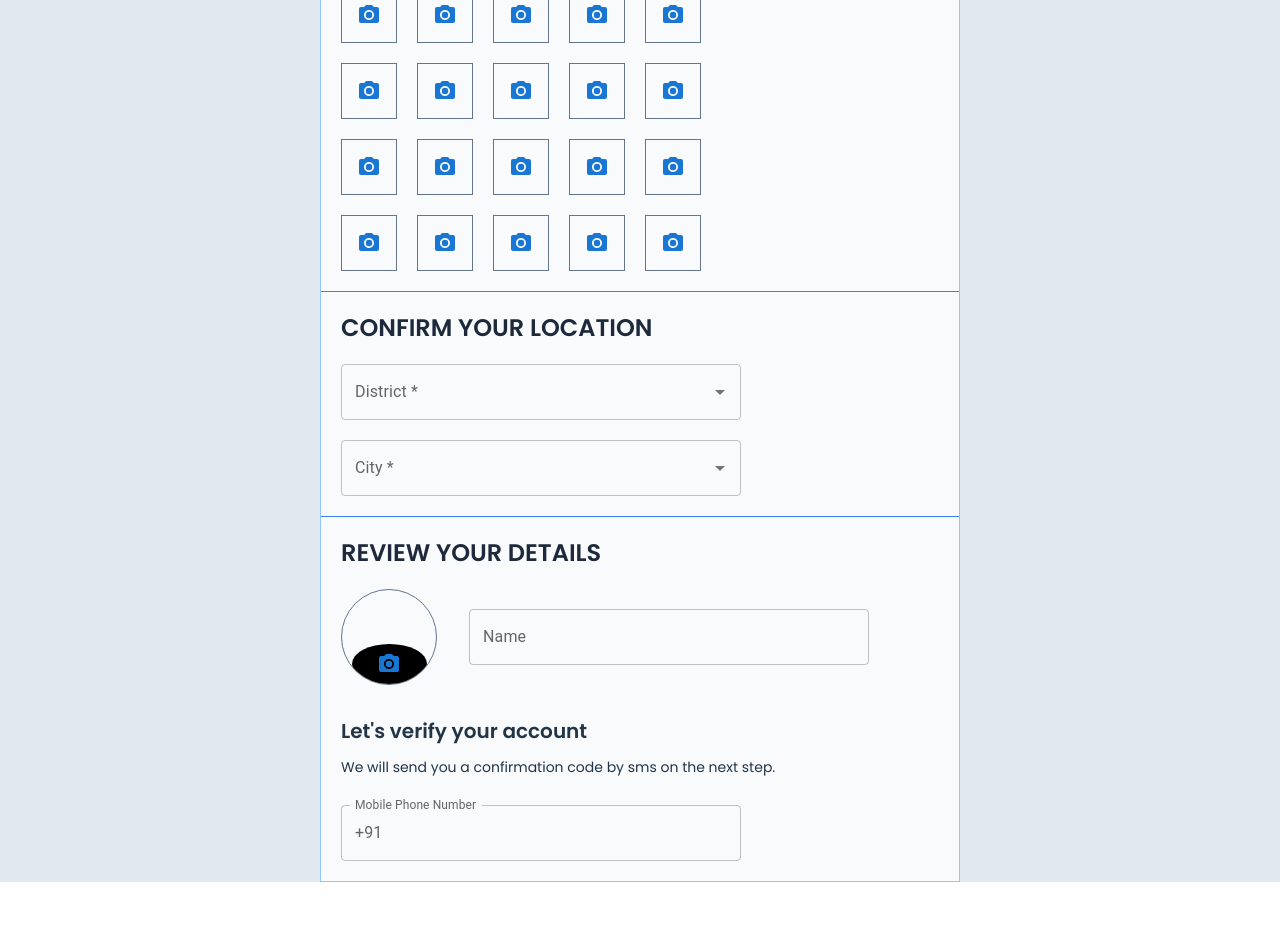
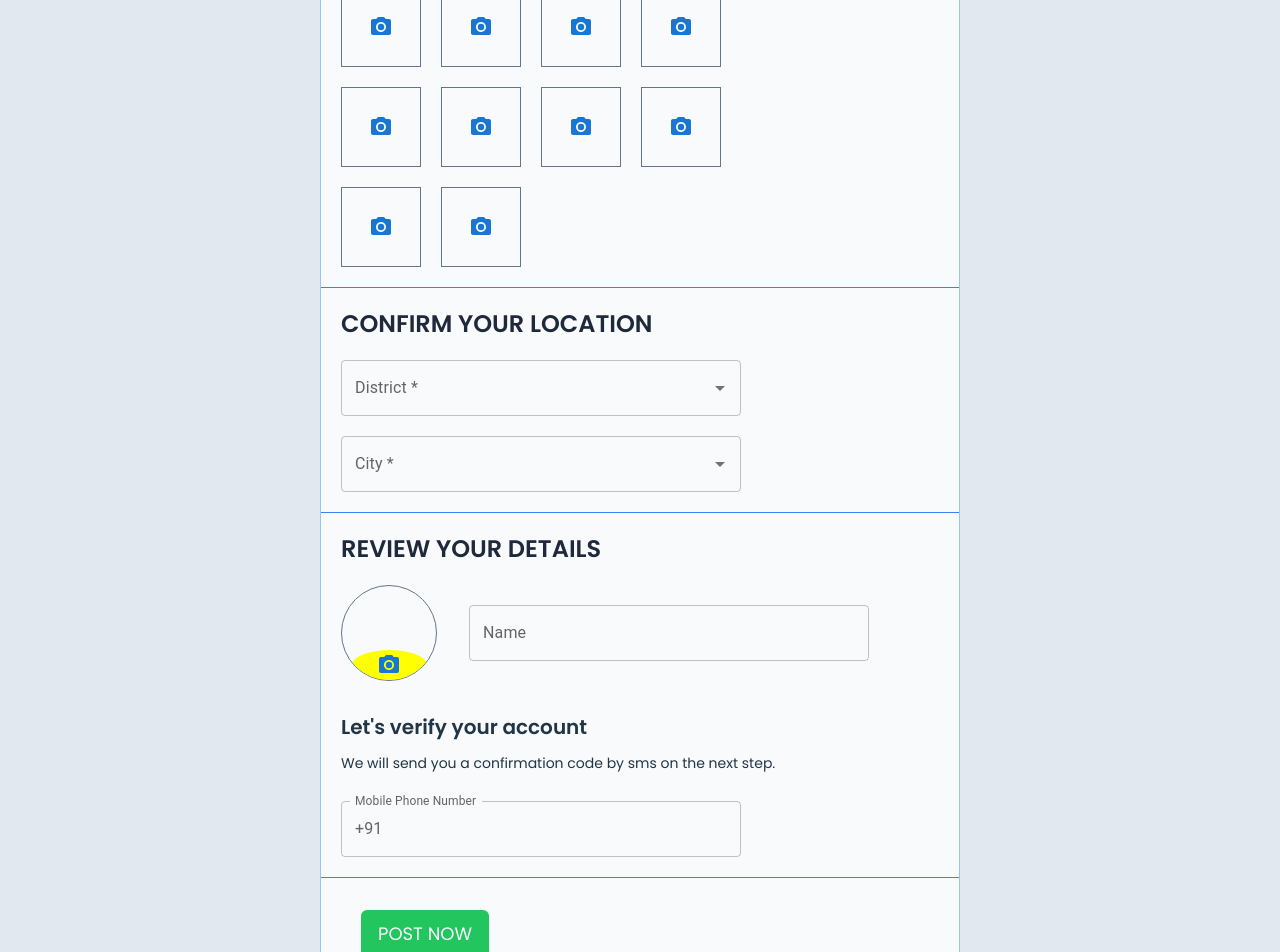
Before and after one commit to Jasil-kk/Preloved, a React (Vite) app: page /post/postform in a window 1280 px wide. Shown: the part 1380-2332 px from the top of the page. Before the commit the page ends 2262 px from the top, so only its background shows below. Built offline with nearby package versions, Linux system fonts and the light colour scheme.

Commit message:
photobox updated

```diff
--- a/src/Components/Banner.jsx
+++ b/src/Components/Banner.jsx
@@ -32,7 +32,7 @@ const Banner = () => {
             {/* <button className="w-32 h-10 bg-green-600  text-white mt-1 border-none rounded-3xl hover:bg-green-700 transition duration-150">
               add to cart
             </button> */}
-            <span className="absolute right-2 bottom-1 text-xs sm:text-sm">Yestardey</span>
+            <span className="absolute right-2 bottom-1 text-xs sm:text-sm">Yestarday</span>
           </div>
         </div>
       ))}
--- a/src/Components/styles-store/PhotoBox.jsx
+++ b/src/Components/styles-store/PhotoBox.jsx
@@ -1,19 +1,34 @@
-import React from "react";
+import React, { useState } from "react";
 import IconButton from "@mui/material/IconButton";
 import PhotoCamera from "@mui/icons-material/PhotoCamera";
 
 const PhotoBox = () => {
+  const [imageSrc, setImageSrc] = useState("");
+
+  const handleFileSelection = (e) => {
+    const file = e.target.files[0];
+    setImageSrc(URL.createObjectURL(file));
+  };
+
   return (
     <div>
-      <div className="w-14 h-14 flex justify-center items-center border border-slate-500">
+      <div className="w-20 h-20 flex justify-center items-center overflow-hidden border border-slate-500 relative">
+        <div className="absolute">
           <IconButton
             color="primary"
             aria-label="upload picture"
             component="label"
           >
-          <input hidden accept="image/*" type="file" />
+            <input
+              hidden
+              accept="image/*"
+              type="file"
+              onChange={handleFileSelection}
+            />
             <PhotoCamera />
           </IconButton>
+        </div>
+        {imageSrc && <img src={imageSrc} alt="Selected" />}
       </div>
     </div>
   );
--- a/src/Components/styles-store/ad.jsx
+++ b/src/Components/styles-store/ad.jsx
@@ -3,7 +3,7 @@ import {MdOutlineArrowForwardIos } from 'react-icons/md'
 const Ad = (props) => {
   return (
     <div>
-        <button onClick={() => props.handleClick(props.id)}  className="w-96 h-12 bg-blue-500 border-b-2 text-xl text-slate-50 text-left flex items-center font-poppins relative hover:bg-violet-600 active:bg-violet-700 focus:bg-violet-700"><span className="text-2xl mx-3">{props.icon}</span> {props.category} <span className="absolute right-1"><MdOutlineArrowForwardIos/></span></button>
+        <button onClick={() => props.handleClick(props.id)}  className="w-full h-14 bg-blue-800 border-b-2 text-xl text-slate-50 text-left flex items-center font-poppins relative hover:bg-violet-600 active:bg-violet-700 focus:bg-violet-700"><span className="text-2xl mx-3">{props.icon}</span> {props.category} <span className="absolute right-1"><MdOutlineArrowForwardIos/></span></button>
     </div>
   )
 }
--- a/src/Components/styles-store/adCategory.jsx
+++ b/src/Components/styles-store/adCategory.jsx
@@ -3,7 +3,7 @@ import React from 'react'
 const AdCategory = (props) => {
   return (
     <div>
-        <div className='w-96 h-12 bg-slate-50 border-2 flex items-center pl-5 border-slate-500 text-lg text-slate-600 font-poppins'>{props.AdCategory}</div>
+        <div className='w-full h-14 bg-slate-50 border-2 flex items-center pl-5 border-slate-500 text-lg text-slate-600 font-poppins'>{props.AdCategory}</div>
     </div>
   )
 }
--- a/src/Pages/Post Ad/PhotoUploader.jsx
+++ b/src/Pages/Post Ad/PhotoUploader.jsx
@@ -4,18 +4,8 @@ import PhotoBox from '../../Components/styles-store/PhotoBox';
 const PhotoUploader = () => {
   return (
     <div className='p-5 border-b border-blue-500'>
-        <h2 className='text-2xl font-semibold text-slate-800 '>UPLOAD UPTO 10 PHOTOS</h2>
+        <h2 className='text-2xl font-semibold text-slate-800'>UPLOAD UPTO 5 PHOTOS</h2>
         <div className='w-96 mt-5 flex flex-wrap gap-5'>
-        <PhotoBox />
-        <PhotoBox />
-        <PhotoBox />
-        <PhotoBox />
-        <PhotoBox />
-        <PhotoBox />
-        <PhotoBox />
-        <PhotoBox />
-        <PhotoBox />
-        <PhotoBox />
         <PhotoBox />
         <PhotoBox />
         <PhotoBox />
--- /dev/null
+++ b/src/Pages/Post Ad/PostNowBtn.jsx
@@ -0,0 +1,11 @@
+import React from 'react'
+
+const PostNowBtn = () => {
+  return (
+    <div className='h-28 p-5 font-poppins flex items-center'>
+        <button className='w-32 h-12 ml-5 bg-green-500 rounded-md text-slate-50 text-lg hover:bg-green-600'>POST NOW</button>
+    </div>
+  )
+}
+
+export default PostNowBtn
--- a/src/Pages/Post Ad/ReviewDetails.jsx
+++ b/src/Pages/Post Ad/ReviewDetails.jsx
@@ -1,27 +1,42 @@
-import React from "react";
+import React, { useState } from "react";
 import IconInput from "../../Components/styles-store/IconInput";
 import InputField from "../../Components/styles-store/InputField";
 import IconButton from "@mui/material/IconButton";
 import PhotoCamera from "@mui/icons-material/PhotoCamera";
 
 const ReviewDetails = () => {
+  const [imageSrc, setImageSrc] = useState("");
+
+  const handleFileSelection = (e) => {
+    const file = e.target.files[0];
+    setImageSrc(URL.createObjectURL(file));
+  };
+
   return (
-    <div className="p-5">
+    <div className="p-5 border-b border-blue-500">
       <h2 className="text-2xl font-semibold text-slate-800 ">
         REVIEW YOUR DETAILS
       </h2>
       <div className="mt-5">
         <div className="flex items-center gap-8">
-          <div className="w-24 h-24 border border-slate-500 rounded-full flex items-end justify-center overflow-hidden">
+          <div className="w-24 h-24 border border-slate-500 rounded-full flex justify-center overflow-hidden relative">
+            <div className="absolute bottom-0 ">
               <IconButton
                 color="primary"
                 aria-label="upload picture"
                 component="label"
-              sx={{ bgcolor: 'black', width:75 , height:40 }}
+                sx={{ bgcolor: "yellow", width: 75, height: 30 }}
               >
-              <input hidden accept="image/*" type="file" />
+                <input
+                  hidden
+                  accept="image/*"
+                  type="file"
+                  onChange={handleFileSelection}
+                />
                 <PhotoCamera />
               </IconButton>
+            </div>
+            {imageSrc && <img className="" src={imageSrc} alt="Selected" />}
           </div>
           <InputField type={"text"} label={"Name"} />
         </div>
--- a/src/Pages/Post.jsx
+++ b/src/Pages/Post.jsx
@@ -23,8 +23,8 @@ const Post = () => {
       <h1 className="text-2xl sm:text-3xl font-bold font-poppins text-slate-900 mb-5">
         POST YOUR AD
       </h1>
-      <div className="w-auto h-auto bg-blue-200 rounded-lg flex overflow-hidden">
-        <div>
+      <div className="w-1/2 h-auto bg-blue-200 rounded-lg flex overflow-hidden">
+        <div className="w-1/2 bg-black">
           <Ad
             handleClick={handleClick}
             id={"cars"}
@@ -74,7 +74,7 @@ const Post = () => {
             icon={<TbDog />}
           />
         </div>
-        <div>
+        <div className="w-1/2">
           <Link to={"/post/postform"}>
             {show["cars"] && <AdCategory AdCategory={"Cars"} />}
           </Link>
--- a/src/Pages/PostForm.jsx
+++ b/src/Pages/PostForm.jsx
@@ -2,12 +2,13 @@ import React from 'react'
 import Details from './Post Ad/Details'
 import LocationAdder from './Post Ad/LocationAdder'
 import PhotoUploader from './Post Ad/PhotoUploader'
+import PostNowBtn from './Post Ad/PostNowBtn'
 import ReviewDetails from './Post Ad/ReviewDetails'
 import SetPrice from './Post Ad/SetPrice'
 
 const PostForm = () => {
   return (
-    <div className='w-full h-auto bg-slate-200 flex flex-col items-center font-poppins'>
+    <div className='w-full h-auto pb-20 bg-slate-200 flex flex-col items-center font-poppins'>
         <h1 className='text-3xl font-bold mt-20'>POST YOUR AD</h1>
         <div className='w-1/2 h-auto bg-slate-50 border border-blue-300'>
             <div className='border-b p-5 border-blue-500'>
@@ -21,6 +22,7 @@ const PostForm = () => {
                 <PhotoUploader />
                 <LocationAdder />
                 <ReviewDetails />
+                <PostNowBtn />
             </div>
         </div>
     </div>
```
Also changed, not shown: src/Components/styles-store/InputField.jsx (line endings or trailing spaces). Lines whose indentation alone changed are shown as unchanged.
